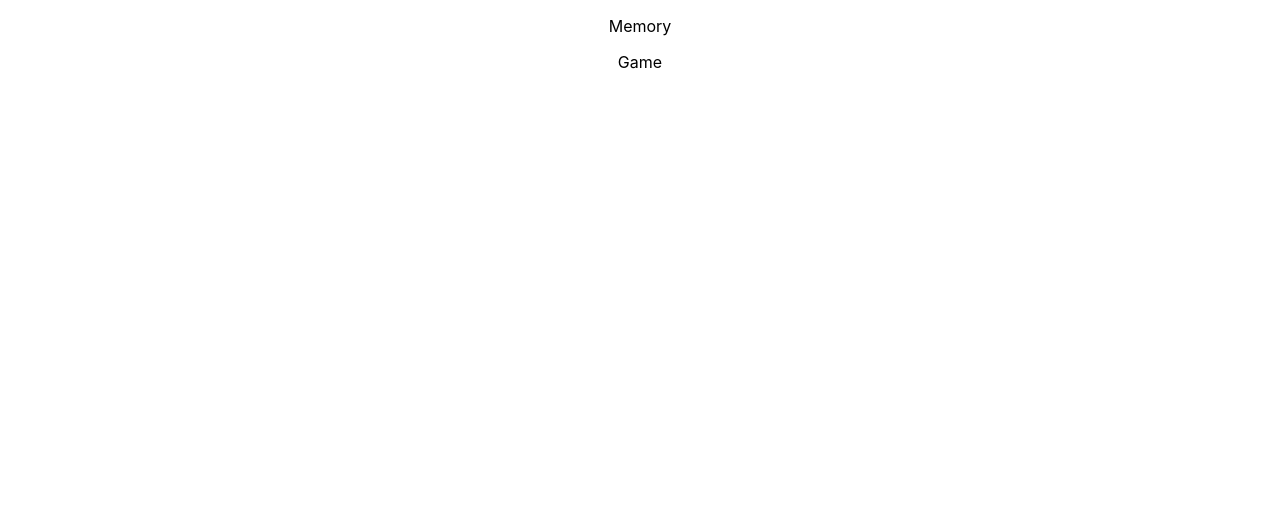
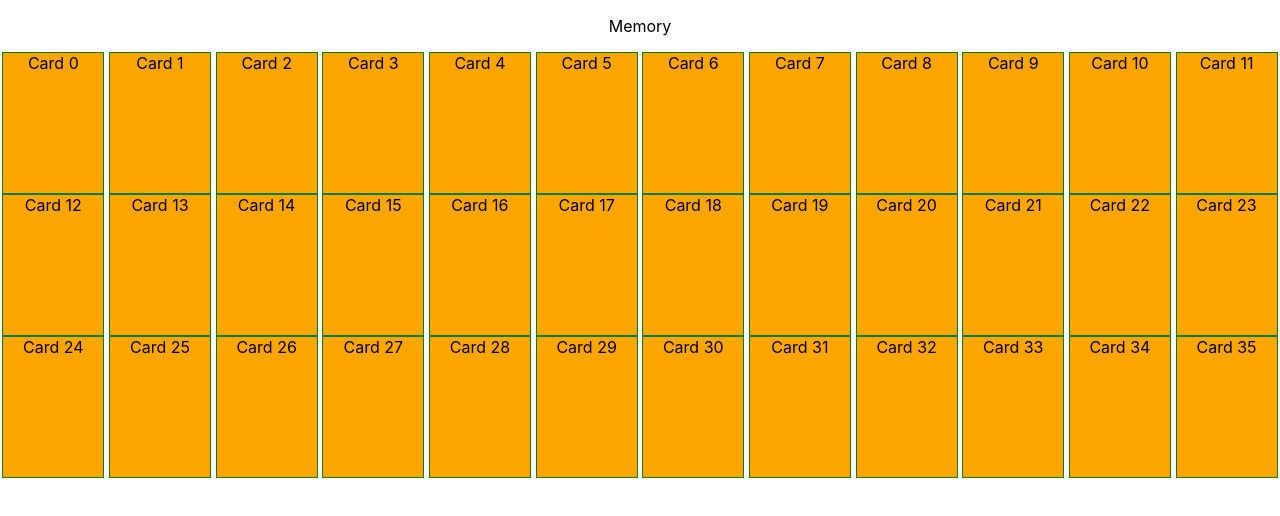
Before and after one commit to pkro/react-memory, a React (Create React App) app: page / in a window 1280 px wide. Shown: the top 516 px of the page. Built offline with nearby package versions, Linux system fonts and the light colour scheme.

Commit message:
added basic components and styling

```diff
--- /dev/null
+++ b/src/Board.css
@@ -0,0 +1,5 @@
+.board {
+  display: flex;
+  flex-flow: row wrap;
+  justify-content: space-around;
+}
--- /dev/null
+++ b/src/Board.jsx
@@ -0,0 +1,15 @@
+import React from 'react';
+import Card from './Card';
+import './Board.css';
+
+function Board({ cards, cardsTurned }) {
+  return (
+    <div className="board">
+      {cards.map((val, idx) => (
+        <Card content={val} key={val} />
+      ))}
+    </div>
+  );
+}
+
+export default Board;
--- /dev/null
+++ b/src/Card.css
@@ -0,0 +1,7 @@
+.card {
+  text-align: center;
+  border: 1px solid green;
+  background-color: orange;
+  width: 100px;
+  height: 140px;
+}
--- /dev/null
+++ b/src/Card.jsx
@@ -0,0 +1,12 @@
+import React from 'react';
+import './Card.css';
+
+function Card({ content }) {
+  return (
+    <div className="card">
+      Card {content}
+    </div>
+  );
+}
+
+export default Card;
--- a/src/Game.jsx
+++ b/src/Game.jsx
@@ -1,16 +1,22 @@
 import React from 'react';
+import Board from './Board';
 
 export default class Game extends React.Component {
   constructor(props) {
     super(props);
     this.state = {
       playersTurn: true,
-      cards: [],
+      cards: new Array(36).fill().map((val, idx) => idx),
       cardsTurned: [],
     };
   }
 
   render() {
-    return <>Game</>;
+    const { cards, cardsTurned } = this.state;
+    return (
+      <>
+        <Board cards={cards} cardsTurned={cardsTurned} />
+      </>
+    );
   }
 }
```
